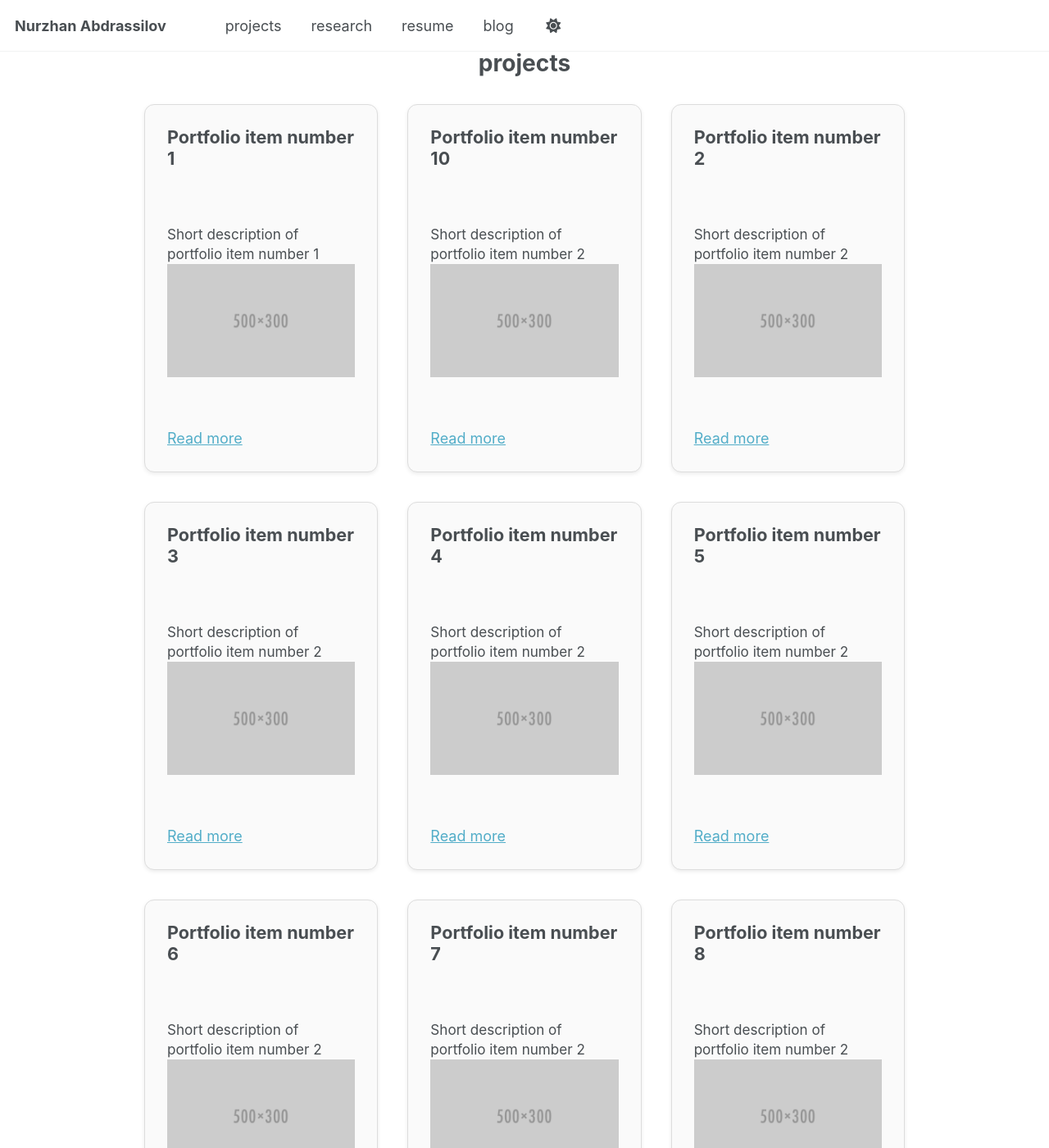
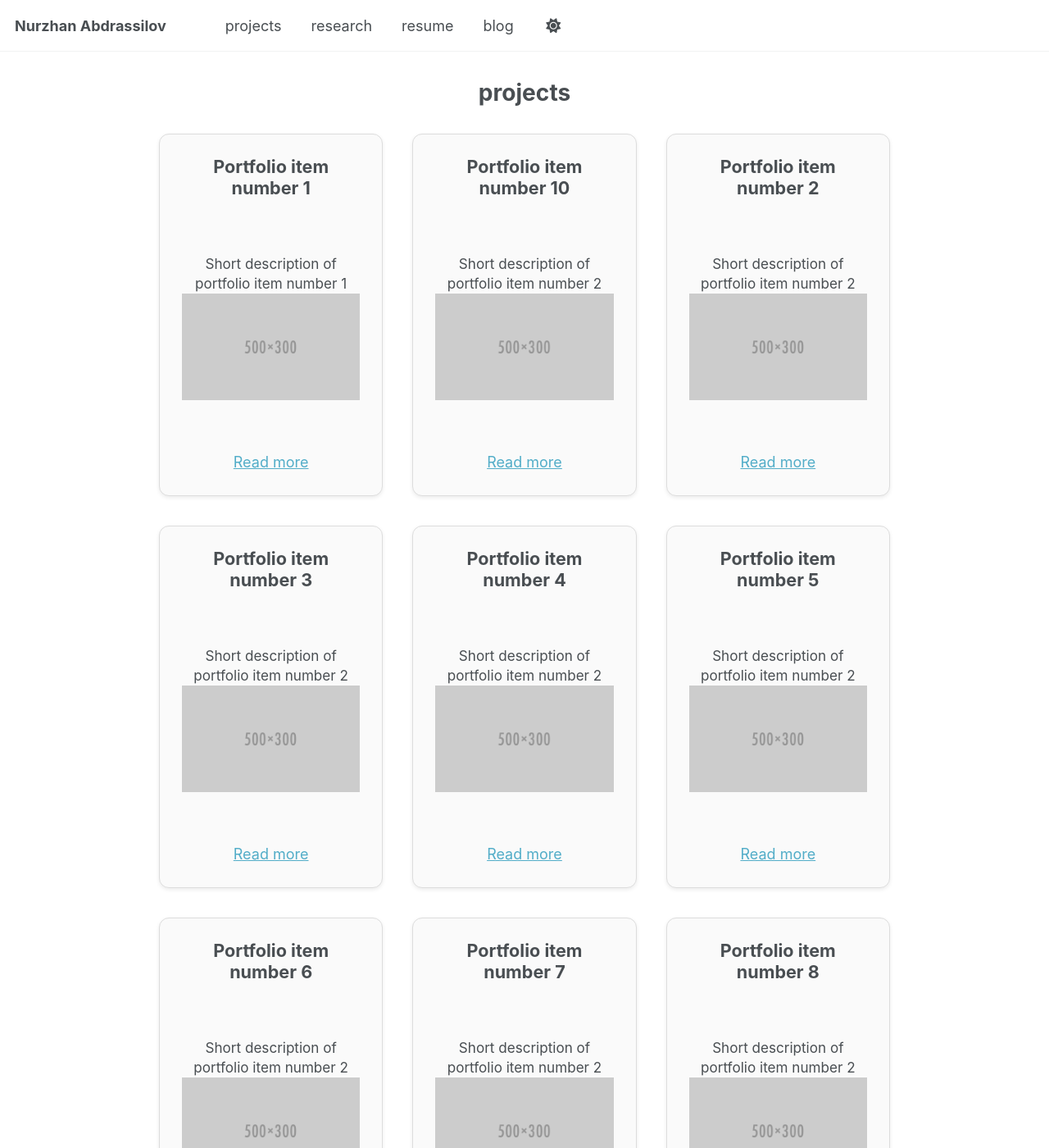
Before and after one commit to NurzhanAbdrassilov/nurzhanabdrassilov.github.io, a Jekyll site: the page built from _pages/projects.md, in a window 1280 px wide and 1400 px high. Shown: the whole window at 82% size. Built offline with Jekyll 4.4.1, drawn with Linux system fonts in a browser that asks for light colours.

Commit message:
third try

```diff
--- a/assets/css/main.scss
+++ b/assets/css/main.scss
@@ -98,3 +98,14 @@
   display: block !important;
   width: 100%;
 }
+.projects-page-wrapper {
+  max-width: 1000px;
+  margin: 0 auto;
+  padding: 2rem 1rem;
+  text-align: center;
+}
+
+.projects-page-wrapper .page__title {
+  text-align: center;
+  margin-bottom: 2rem;
+}
```
